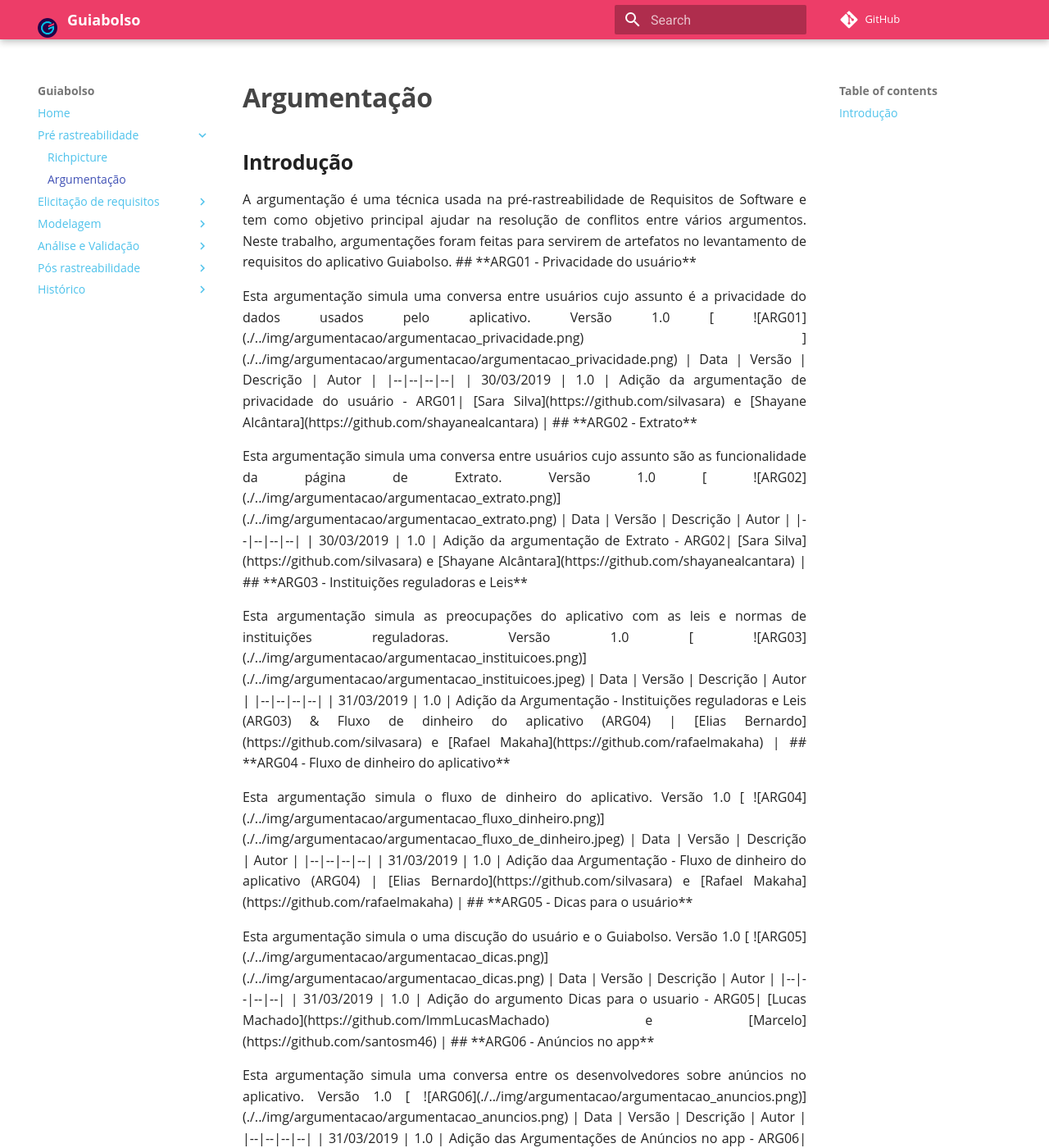
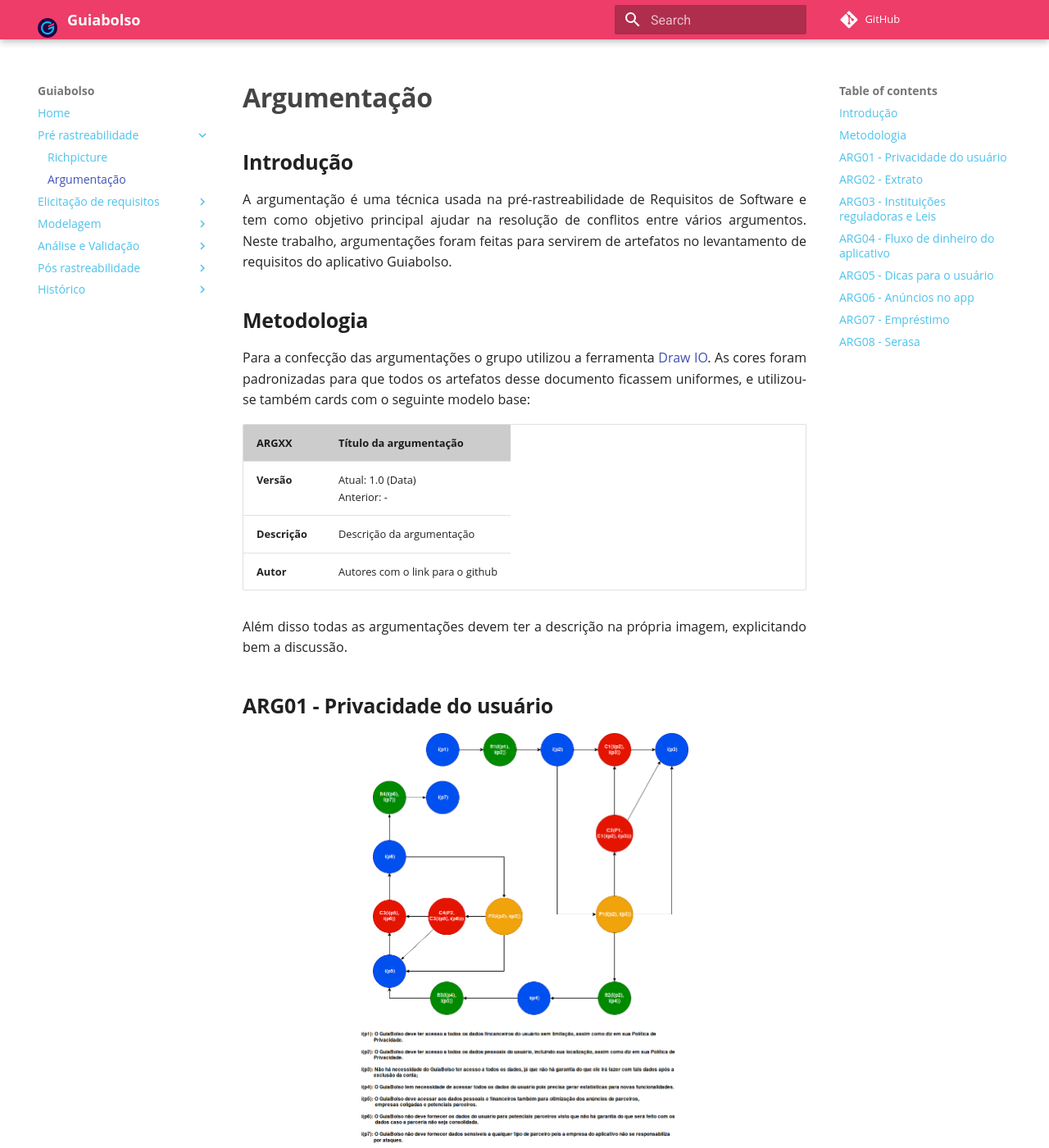
Before and after one commit to fga-disciplinas/2019.1-Guia-Bolso, an MkDocs documentation site: the page built from docs/pre-rastreabilidade/argumentacao.md, in a window 1280 px wide and 1400 px high. Shown: the whole window at 82% size. Built offline with MkDocs 1.6.1 and Material for MkDocs 9.7.7, drawn with Linux system fonts in a browser that asks for light colours; comment, search, counter and statistics services are not loaded; old or Windows-style settings are respelled for this version of MkDocs; some of the changed text lies outside the part shown.

Commit message:
Padronizações nos richpictures e argumentação ()

```diff
--- a/docs/pre-rastreabilidade/argumentacao.md
+++ b/docs/pre-rastreabilidade/argumentacao.md
@@ -1,84 +1,98 @@
 
 ## **Introdução**
-<p align="justify">A argumentação é uma técnica usada na pré-rastreabilidade de Requisitos de Software e tem como objetivo principal ajudar na resolução de conflitos entre vários argumentos. Neste trabalho, argumentações foram feitas para servirem de artefatos no levantamento de requisitos do aplicativo Guiabolso.
+
+A argumentação é uma técnica usada na pré-rastreabilidade de Requisitos de Software e tem como objetivo principal ajudar na resolução de conflitos entre vários argumentos. Neste trabalho, argumentações foram feitas para servirem de artefatos no levantamento de requisitos do aplicativo Guiabolso.
+
+## **Metodologia**
+
+Para a confecção das argumentações o grupo utilizou a ferramenta [Draw IO](https://www.draw.io/). As cores foram padronizadas para que todos os artefatos desse documento ficassem uniformes, e utilizou-se também cards com o seguinte modelo base:
+
+| **ARGXX** | **Título da argumentação**  |
+|--|--|
+| **Versão**| Atual: 1.0 (Data) <br> Anterior: - |
+| **Descrição** | Descrição da argumentação |
+|**Autor**| Autores com o link para o github |
+
+Além disso todas as argumentações devem ter a descrição na própria imagem, explicitando bem a discussão.
+
+<div class="align-center"></div>
 
 ## **ARG01 - Privacidade do usuário**
-<p align="justify">Esta argumentação simula uma conversa entre usuários cujo assunto é a privacidade do dados usados pelo aplicativo.
 
-Versão 1.0
-[ ![ARG01](./../img/argumentacao/argumentacao_privacidade.png) ](./../img/argumentacao/argumentacao/argumentacao_privacidade.png)
+[ ![ARG01](../../img/argumentacao/argumentacao_privacidade.png) ](../../img/argumentacao/argumentacao_privacidade.png)
 
-| Data | Versão | Descrição | Autor |
-|--|--|--|--|
-| 30/03/2019 | 1.0 | Adição da argumentação de privacidade do usuário - ARG01| [Sara Silva](https://github.com/silvasara) e [Shayane Alcântara](https://github.com/shayanealcantara) |
+| **ARG01** | **Privacidade do usuário**  |
+|--|--|
+| **Versão**| Atual: 1.0 (30/03/2019) <br> Anterior: - |
+| **Descrição** | Esta argumentação simula uma conversa entre usuários cujo assunto é a privacidade do dados usados pelo aplicativo. |
+|**Autor**| [Sara Silva](https://github.com/silvasara) e [Shayane Alcântara](https://github.com/shayanealcantara) |
 
 ## **ARG02 - Extrato**
-<p align="justify">Esta argumentação simula uma conversa entre usuários cujo assunto são as funcionalidade da página de Extrato.
 
-Versão 1.0
-[ ![ARG02](./../img/argumentacao/argumentacao_extrato.png)](./../img/argumentacao/argumentacao_extrato.png)
+[ ![ARG02](../../img/argumentacao/argumentacao_extrato.png)](../../img/argumentacao/argumentacao_extrato.png)
 
-| Data | Versão | Descrição | Autor |
-|--|--|--|--|
-| 30/03/2019 | 1.0 | Adição da argumentação de Extrato - ARG02| [Sara Silva](https://github.com/silvasara) e [Shayane Alcântara](https://github.com/shayanealcantara) |
-
+| **ARG02** | **Extrato**  |
+|--|--|
+| **Versão**| Atual: 1.0 (30/03/2019) <br> Anterior: - |
+| **Descrição** | Esta argumentação simula uma conversa entre usuários cujo assunto são as funcionalidade da página de Extrato. |
+|**Autor**| [Sara Silva](https://github.com/silvasara) e [Shayane Alcântara](https://github.com/shayanealcantara) |
 
 ## **ARG03 - Instituições reguladoras e Leis**
-<p align="justify">Esta argumentação simula as preocupações do aplicativo com as leis e normas de instituições reguladoras.
 
-Versão 1.0
-[ ![ARG03](./../img/argumentacao/argumentacao_instituicoes.png)](./../img/argumentacao/argumentacao_instituicoes.jpeg)
+[ ![ARG03](../../img/argumentacao/argumentacao_instituicoes.png)](../../img/argumentacao/argumentacao_instituicoes.png)
 
-| Data | Versão | Descrição | Autor |
-|--|--|--|--|
-| 31/03/2019 | 1.0 | Adição da Argumentação - Instituições reguladoras e Leis (ARG03) & Fluxo de dinheiro do aplicativo (ARG04) | [Elias Bernardo](https://github.com/silvasara) e [Rafael Makaha](https://github.com/rafaelmakaha) |
+| **ARG03** | **Instituições reguladoras e Leis**  |
+|--|--|
+| **Versão**| Atual: 1.0 (31/03/2019) <br> Anterior: - |
+| **Descrição** | Esta argumentação simula as preocupações do aplicativo com as leis e normas de instituições reguladoras. |
+|**Autor**| [Elias Bernardo](https://github.com/silvasara) e [Rafael Makaha](https://github.com/rafaelmakaha) |
 
 ## **ARG04 - Fluxo de dinheiro do aplicativo**
-<p align="justify">Esta argumentação simula o fluxo de dinheiro do aplicativo.
 
-Versão 1.0
-[ ![ARG04](./../img/argumentacao/argumentacao_fluxo_dinheiro.png)](./../img/argumentacao/argumentacao_fluxo_de_dinheiro.jpeg)
+[ ![ARG04](../../img/argumentacao/argumentacao_fluxo_dinheiro.png)](../../img/argumentacao/argumentacao_fluxo_dinheiro.png)
 
-| Data | Versão | Descrição | Autor |
-|--|--|--|--|
-| 31/03/2019 | 1.0 | Adição daa Argumentação - Fluxo de dinheiro do aplicativo (ARG04) | [Elias Bernardo](https://github.com/silvasara) e [Rafael Makaha](https://github.com/rafaelmakaha) |
+| **ARG04** | **Fluxo de dinheiro do aplicativo**  |
+|--|--|
+| **Versão**| Atual: 1.0 (31/03/2019) <br> Anterior: - |
+| **Descrição** | Esta argumentação simula o fluxo de dinheiro do aplicativo. |
+|**Autor**| [Elias Bernardo](https://github.com/silvasara) e [Rafael Makaha](https://github.com/rafaelmakaha) |
 
 ## **ARG05 - Dicas para o usuário**
-<p align="justify">Esta argumentação simula o uma discução do usuário e o Guiabolso.
 
-Versão 1.0
-[ ![ARG05](./../img/argumentacao/argumentacao_dicas.png)](./../img/argumentacao/argumentacao_dicas.png)
+[ ![ARG05](../../img/argumentacao/argumentacao_dicas.png)](../../img/argumentacao/argumentacao_dicas.png)
 
-| Data | Versão | Descrição | Autor |
-|--|--|--|--|
-| 31/03/2019 | 1.0 | Adição do argumento Dicas para o usuario - ARG05| [Lucas Machado](https://github.com/lmmLucasMachado) e [Marcelo](https://github.com/santosm46) |
+| **ARG05** | **Dicas para o usuário**  |
+|--|--|
+| **Versão**| Atual: 1.0 (31/03/2019) <br> Anterior: - |
+| **Descrição** | Esta argumentação simula o uma discução do usuário e o Guiabolso. |
+|**Autor**| [Lucas Machado](https://github.com/lmmLucasMachado) e [Marcelo](https://github.com/santosm46) |
 
 ## **ARG06 - Anúncios no app**
-<p align="justify">Esta argumentação simula uma conversa entre os desenvolvedores sobre anúncios no aplicativo.
 
-Versão 1.0
-[ ![ARG06](./../img/argumentacao/argumentacao_anuncios.png)](./../img/argumentacao/argumentacao_anuncios.png)
+[ ![ARG06](../../img/argumentacao/argumentacao_anuncios.png)](../../img/argumentacao/argumentacao_anuncios.png)
 
-| Data | Versão | Descrição | Autor |
-|--|--|--|--|
-| 31/03/2019 | 1.0 | Adição das Argumentações de Anúncios no app - ARG06| [Marcelo Araújo](https://github.com/santosm46)|
+| **ARG06** | **Anúncios no app**  |
+|--|--|
+| **Versão**| Atual: 1.0 (31/03/2019) <br> Anterior: - |
+| **Descrição** | Esta argumentação simula uma conversa entre os desenvolvedores sobre anúncios no aplicativo. |
+|**Autor**| [Lucas Machado](https://github.com/lmmLucasMachado) e [Marcelo](https://github.com/santosm46) |
 
 ## **ARG07 - Empréstimo**
-<p align="justify">Esta argumentação simula uma solicitação de emprestimo pessoal por parte de um usuário da plataforma Guiabolso.
 
-Versão 1.0
-[ ![ARG07](./../img/argumentacao/argumentacao_emprestimo.jpg)](./../img/argumentacao/argumentacao_emprestimo.jpg)
+[ ![ARG07](../../img/argumentacao/argumentacao_emprestimo.jpg)](../../img/argumentacao/argumentacao_emprestimo.jpg)
 
-| Data | Versão | Descrição | Autor |
-|--|--|--|--|
-| 31/03/2019 | 1.0 | Adição do arugmento - Empréstimo (ARG07) [Leonardo dos Santos](https://github.com/leossb36) e [Alan Lima](https://github.com/alanrslima) |
+| **ARG07** | **Empréstimo**  |
+|--|--|
+| **Versão**| Atual: 1.0 (31/03/2019) <br> Anterior: - |
+| **Descrição** | Esta argumentação simula uma solicitação de emprestimo pessoal por parte de um usuário da plataforma Guiabolso. |
+|**Autor**| [Leonardo dos Santos](https://github.com/leossb36) e [Alan Lima](https://github.com/alanrslima) |
 
 ## **ARG08 - Serasa**
-<p align="justify">Esta argumentação simula uma conversa entre um usuário com o agente Serasa.
 
-Versão 1.0
-[ ![ARG08](./../img/argumentacao/argumentacao_serasa.png)](./../img/argumentacao/argumentacao_serasa.png)
+[ ![ARG08](../../img/argumentacao/argumentacao_serasa.png)](../../img/argumentacao/argumentacao_serasa.png)
 
-| Data | Versão | Descrição | Autor |
-|--|--|--|--|
-| 31/03/2019 | 1.0 | Adição do arugmento - Serasa (ARG08) [Leonardo dos Santos](https://github.com/leossb36) e [Alan Lima](https://github.com/alanrslima) |
+| **ARG08** | **Serasa**  |
+|--|--|
+| **Versão**| Atual: 1.0 (31/03/2019) <br> Anterior: - |
+| **Descrição** | Esta argumentação simula uma conversa entre um usuário com o agente Serasa. |
+|**Autor**| [Leonardo dos Santos](https://github.com/leossb36) e [Alan Lima](https://github.com/alanrslima) |
--- a/docs/stylesheets/extra.css
+++ b/docs/stylesheets/extra.css
@@ -58,3 +58,11 @@
 .dataTables_scrollBody {
     box-shadow: 0 2px 2px 0 rgba(0, 0, 0, 0.14), 0 1px 5px 0 rgba(0, 0, 0, 0.12), 0 3px 1px -2px rgba(0, 0, 0, 0.2);
 }
+
+.align-center ~ p {
+    text-align: center;
+}
+
+.md-typeset .md-typeset__table {
+    width: 100%;
+}
```
Also changed, not shown: docs/pre-rastreabilidade/richpicture.md (+103 -82 lines).
